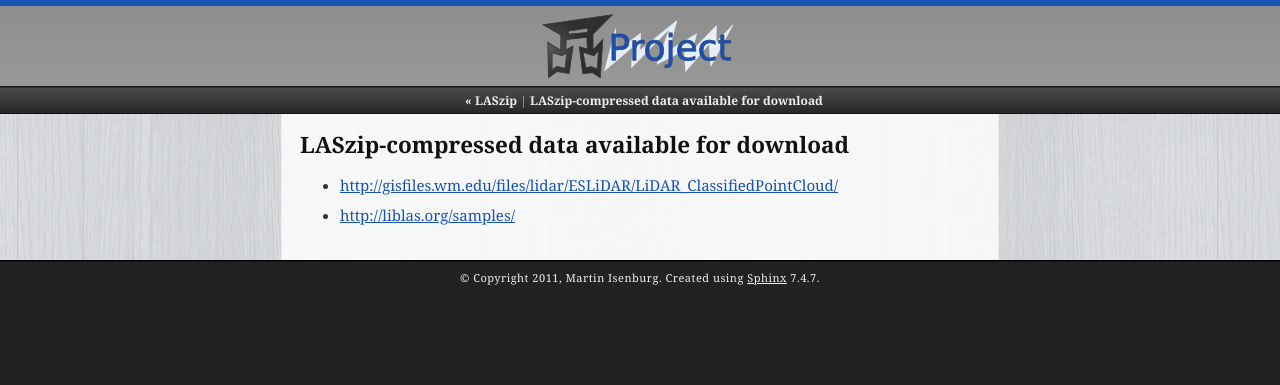
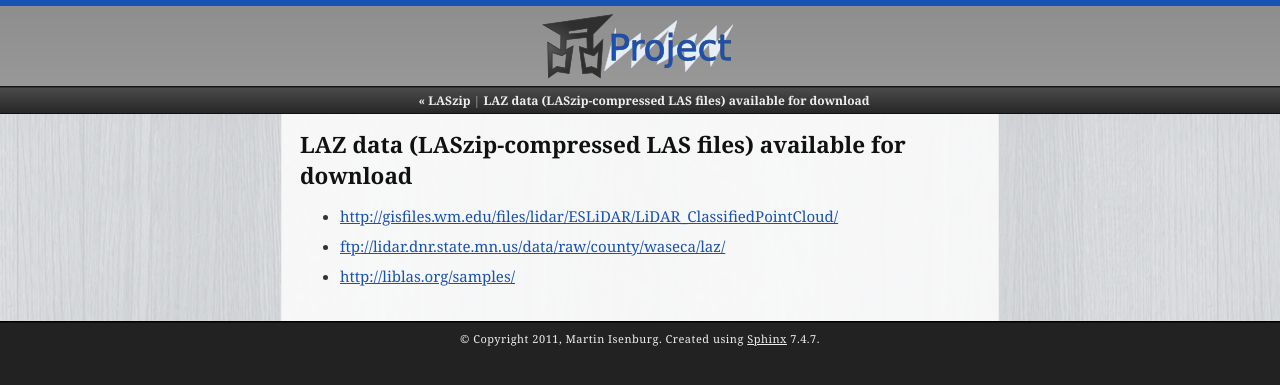
Before and after one commit to LASzip/LASzip, a Sphinx documentation site: the page built from docs/source/data.rst, in a window 1280 px wide. Shown: the top 385 px of the page. Built offline with Sphinx 7.4.7, drawn with Linux system fonts in a browser that asks for light colours.

Commit message:
another webpage

```diff
--- a/docs/source/data.rst
+++ b/docs/source/data.rst
@@ -1,11 +1,11 @@
 .. _data:
 
 ******************************************************************************
-LASzip-compressed data available for download
+LAZ data (LASzip-compressed LAS files) available for download
 ******************************************************************************
 
-
 * http://gisfiles.wm.edu/files/lidar/ESLiDAR/LiDAR_ClassifiedPointCloud/
+* ftp://lidar.dnr.state.mn.us/data/raw/county/waseca/laz/
 * http://liblas.org/samples/
 
 .. _`OSGeo4W`: http://trac.osgeo.org/osgeo4w
```
